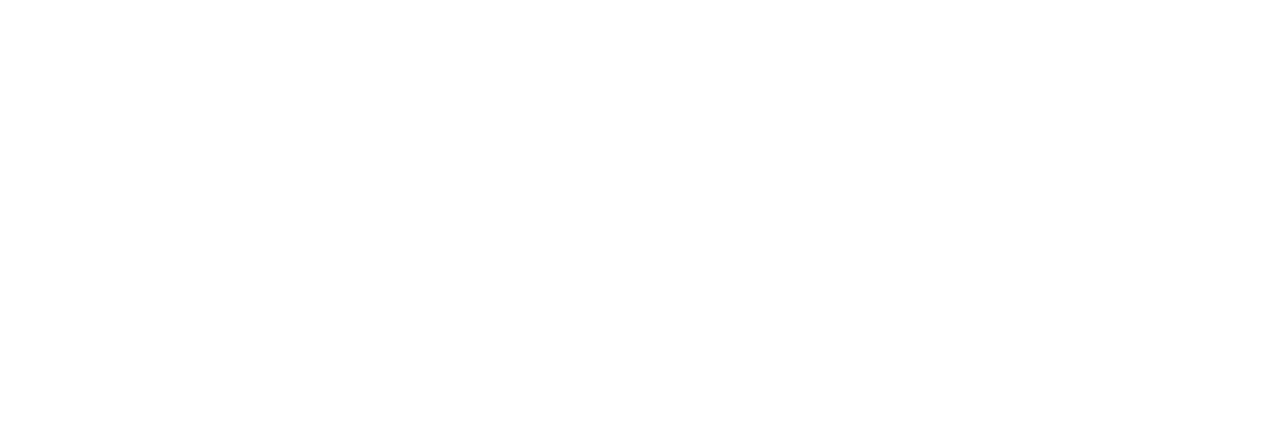
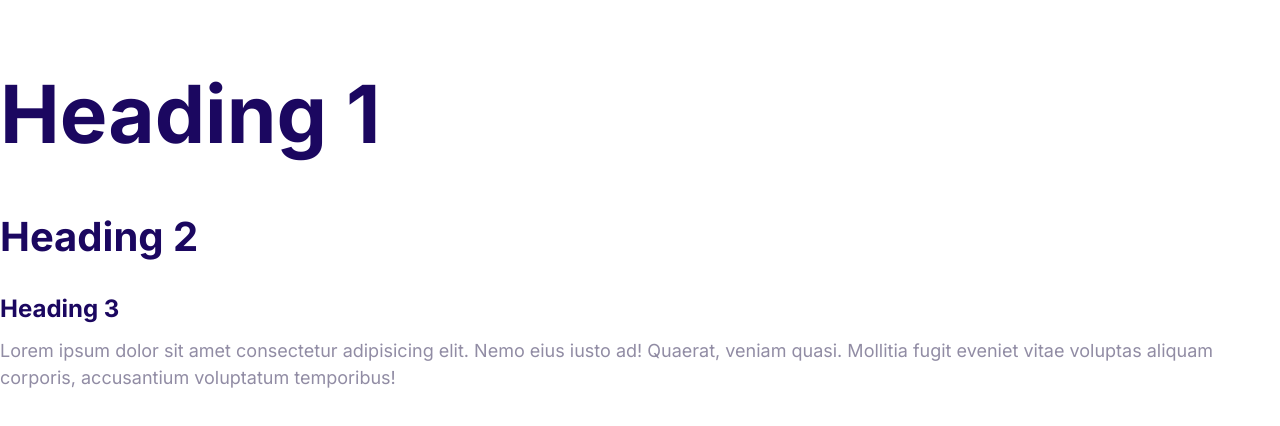
Before and after one commit to OBo1307/Moshify, a plain HTML site: page index.html in a window 1280 px wide. Drawn offline with Linux system fonts and the light colour scheme.

Commit message:
Define the styles for the fonts.

```diff
--- a/css/styles.css
+++ b/css/styles.css
@@ -5,3 +5,58 @@
   --color-headings: #1b0760;
   --color-body: #918ca4;
 }
+
+html {
+  font-size: 62.5%;
+}
+
+body {
+  color: var(--color-body);
+  font-family: Inter, Arial, Helvetica, sans-serif;
+  font-size: 2.4rem;
+  line-height: 1.5;
+}
+
+h1,
+h2,
+h3,
+h4,
+h5,
+h6 {
+  color: var(--color-headings);
+  margin-bottom: 1rem;
+}
+
+h1 {
+  font-size: 7rem;
+}
+
+h2 {
+  font-size: 4rem;
+}
+
+h3 {
+  font-size: 3rem;
+}
+
+p {
+  margin-top: 0;
+}
+
+@media screen and (min-width: 1024px) {
+  body {
+    font-size: 1.8rem;
+  }
+
+  h1 {
+    font-size: 8rem;
+  }
+
+  h2 {
+    font-size: 4rem;
+  }
+
+  h3 {
+    font-size: 2.4rem;
+  }
+}
--- a/index.html
+++ b/index.html
@@ -5,12 +5,19 @@
     <meta charset="UTF-8" />
     <meta name="viewport" content="width=device-width, initial-scale=1.0">
     <title>Moshify</title>
+    <link rel="preconnect" href="https://fonts.googleapis.com">
+    <link rel="preconnect" href="https://fonts.gstatic.com" crossorigin>
+    <link href="https://fonts.googleapis.com/css2?family=Inter:wght@400;700&display=swap" rel="stylesheet">
     <link rel="stylesheet" href="css/normalize.css" />
     <link rel="stylesheet" href="css/styles.css" />
 </head>
 
 <body>
-
+    <h1>Heading 1</h1>
+    <h2>Heading 2</h2>
+    <h3>Heading 3</h3>
+    <p>Lorem ipsum dolor sit amet consectetur adipisicing elit. Nemo eius iusto ad! Quaerat, veniam quasi. Mollitia
+        fugit eveniet vitae voluptas aliquam corporis, accusantium voluptatum temporibus!</p>
 </body>
 
 </html>
```
